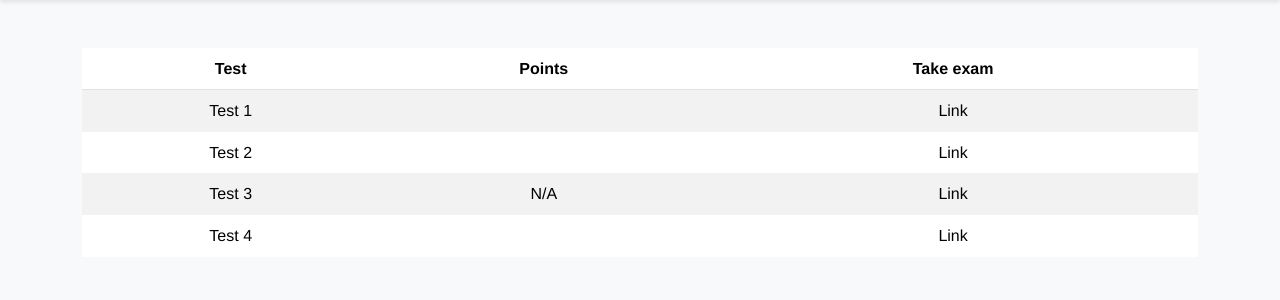
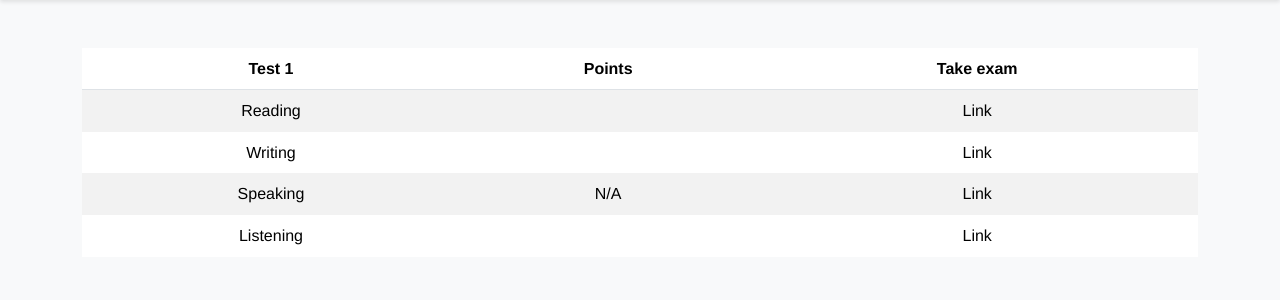
Before and after one commit to latorresarre24/TOEFL_AI, a Flask app: template templates/grades.html in a window 1280 px wide. Shown: the part 68-368 px from the top of the page. Run offline with Flask 3, Linux system fonts and the light colour scheme; the template is opened without the code that fills it, so the values that code supplies are empty; some libraries are stand-ins or nearby versions.

Commit message:
Grade Reading section and fix grades html to show results for exam 1

```diff
--- a/app.py
+++ b/app.py
@@ -148,10 +148,10 @@ def register():
 @login_required
 def grades():
     """Show index"""
-    points1 = db.execute("SELECT avg(points) as avg_points FROM grades where user_id = ? and exam_id = 1;", session["user_id"])[0]["avg_points"]
-    points2 = db.execute("SELECT avg(points) as avg_points FROM grades where user_id = ? and exam_id = 2;", session["user_id"])[0]["avg_points"]
-    points3 = db.execute("SELECT avg(points) as avg_points FROM grades where user_id = ? and exam_id = 3;", session["user_id"])[0]["avg_points"]
-    points4 = db.execute("SELECT avg(points) as avg_points FROM grades where user_id = ? and exam_id = 4;", session["user_id"])[0]["avg_points"]
+    points1 = db.execute("SELECT sum(points) as avg_points FROM grades where user_id = ? and exam_id = 1;", session["user_id"])[0]["avg_points"]
+    points2 = db.execute("SELECT sum(points) as avg_points FROM grades where user_id = ? and exam_id = 2;", session["user_id"])[0]["avg_points"]
+    points3 = db.execute("SELECT sum(points) as avg_points FROM grades where user_id = ? and exam_id = 3;", session["user_id"])[0]["avg_points"]
+    points4 = db.execute("SELECT sum(points) as avg_points FROM grades where user_id = ? and exam_id = 4;", session["user_id"])[0]["avg_points"]
     return render_template("grades.html", points1=points1, points2=points2, points3=points3, points4=points4)
 
 @app.route("/reading")
@@ -171,31 +171,22 @@ def reading_qs():
         # if not request.form.get("1") or not request.form.get("2") or not request.form.get("3") or not request.form.get("4") or not request.form.get("5") or not request.form.get("6") or not request.form.get("7") or not request.form.get("8") or not request.form.get("9") or not request.form.get("10"):
         #    return apology("Please answer all questions", 403)
 
-        # Calculate points
-        points = 0
         for i in range(1, 14):
-            # if request.form.get(str(i)) == db.execute("SELECT answer FROM reading_ans WHERE id = ?", i)[0]["answer"]:
-            #    points += 1
+            # ensure all questions have been answered
+            #if not request.form.get(str(i)):
+            #    return apology("Please answer all questions", 403)
+            # Check if the question has already been answered
+            q_a = db.execute("select points from grades where user_id = ? and exam_id = 1 and answer_id = ? and subject_id = 1;", session["user_id"], i)
+            # Get points for question i
+            q_points = db.execute("SELECT (points * (SELECT correct FROM reading_ans WHERE id = ?)) AS points FROM reading_qs WHERE reading_id=1 AND id = ?;", i, i)[0]["points"]
 
-            # initialize loop for answers and add 4 each time
-            start_index = (i - 1) * 4 + 1
-            answer_a = request.form.get("start_index")
-            answer_b = request.form.get("start_index +1")
-            answer_c = request.form.get("start_index +2")
-            answer_d = request.form.get("start_index +3")
+            # if the question has already been answered, update the answer
+            if q_a:
+                db.execute("update grades set points = ? where exam_id = 1 and subject_id =1 and user_id = ? and answer_id = ?;", q_points, session["user_id"], i)
 
-            # Get points for each question
-            points_a = db.execute("SELECT (points * (SELECT correct FROM reading_ans WHERE id = ?, i)) AS points FROM reading_qs WHERE id = ?;", start_index)[0]["points"]
-            points_b = db.execute("SELECT (points * (SELECT correct FROM reading_ans WHERE id = ?, i)) AS points FROM reading_qs WHERE id = ?;", start_index + 1)[0]["points"]
-            points_c = db.execute("SELECT (points * (SELECT correct FROM reading_ans WHERE id = ?, i)) AS points FROM reading_qs WHERE id = ?;", start_index + 2)[0]["points"]
-            db_a = db.execute("SELECT points as points FROM grades WHERE exam_id = 1 AND subject_id = 1 and user_id = ? and answer_id =?;", session["user_id"], start_index)[0]["points"]
-            if not db_a:
-                record_a = db.execute("INSERT INTO grades (exam_id, subject_id, user_id, points) VALUES (1, 1, ?, ?);", session["user_id"], start_index)
+            # if the question has not been answered, insert the answer
             else:
-                record_a = db.execute("UPDATE grades SET points = ? WHERE exam_id = 1 AND subject_id = 1 and user_id = ? and answer_id =?;", session["user_id"], start_index)
-
-        # Insert grade into database
-        db.execute("INSERT INTO grades (user_id, exam_id, points) VALUES (?, 1, ?);", session["user_id"], points)
+                db.execute("insert into grades (exam_id, subject_id, user_id, points, answer_id) values (1,1,?,?,?);", session["user_id"], q_points, i)
 
         return redirect("/grades")
 
@@ -210,3 +201,57 @@ def reading_qs():
     answers_dict = {answer["id"]: answer["answer"] for answer in answers}
 
     return render_template("reading-qs.html", questions=questions_dict, answers=answers_dict)
+
+
+# ---------------------------- OLD CODE --------------------------------
+
+# @app.route("/reading-qs", methods=["GET", "POST"])
+# @login_required
+# def reading_qs():
+#    """Show reading questions"""
+#    if request.method == "POST":
+#        # Ensure all questions have been answered
+#        # if not request.form.get("1") or not request.form.get("2") or not request.form.get("3") or not request.form.get("4") or not request.form.get("5") or not request.form.get("6") or not request.form.get("7") or not request.form.get("8") or not request.form.get("9") or not request.form.get("10"):
+#        #    return apology("Please answer all questions", 403)
+#
+        # Calculate points
+#        points = 0
+#        for i in range(1, 14):
+            # if request.form.get(str(i)) == db.execute("SELECT answer FROM reading_ans WHERE id = ?", i)[0]["answer"]:
+            #    points += 1
+
+            # initialize loop for answers and add 4 each time
+#            start_index = (i - 1) * 4 + 1
+#            answer_a = request.form.get("start_index")
+#            answer_b = request.form.get("start_index +1")
+#           answer_c = request.form.get("start_index +2")
+#            answer_d = request.form.get("start_index +3")
+
+            # Get points for each question
+#            points_a = db.execute("SELECT (points * (SELECT correct FROM reading_ans WHERE id = ?, i)) AS points FROM reading_qs WHERE id = ?;", start_index)[0]["points"]
+#            points_b = db.execute("SELECT (points * (SELECT correct FROM reading_ans WHERE id = ?, i)) AS points FROM reading_qs WHERE id = ?;", start_index + 1)[0]["points"]
+#            points_c = db.execute("SELECT (points * (SELECT correct FROM reading_ans WHERE id = ?, i)) AS points FROM reading_qs WHERE id = ?;", start_index + 2)[0]["points"]
+#            db_a = db.execute("SELECT points as points FROM grades WHERE exam_id = 1 AND subject_id = 1 and user_id = ? and answer_id =?;", session["user_id"], start_index)[0]["points"]
+#            if not db_a:
+#                record_a = db.execute("INSERT INTO grades (exam_id, subject_id, user_id, points) VALUES (1, 1, ?, ?);", session["user_id"], start_index)
+#            else:
+#                record_a = db.execute("UPDATE grades SET points = ? WHERE exam_id = 1 AND subject_id = 1 and user_id = ? and answer_id =?;", session["user_id"], start_index)
+
+        # Insert grade into database
+#        db.execute("INSERT INTO grades (user_id, exam_id, points) VALUES (?, 1, ?);", session["user_id"], points)
+
+#        return redirect("/grades")
+
+    # Fetch all questions in a single query
+#    questions = db.execute("SELECT id, question FROM reading_qs;")
+    # Store answers in a dictionary
+#    questions_dict = {question["id"]: question["question"] for question in questions}
+
+    # Fetch all answers in a single query
+#    answers = db.execute("SELECT id, answer FROM reading_ans;")
+    # Store answers in a dictionary
+#    answers_dict = {answer["id"]: answer["answer"] for answer in answers}
+
+#    return render_template("reading-qs.html", questions=questions_dict, answers=answers_dict)
+
+# ---------------------------- OLD CODE --------------------------------
--- a/templates/grades.html
+++ b/templates/grades.html
@@ -11,29 +11,29 @@
 <table class="table table-striped" method="get">
   <thead>
     <tr>
-        <th class="text-center">Test</th>
+        <th class="text-center">Test 1</th>
         <th class="text-center">Points</th>
         <th class="text-center">Take exam</th>
     </tr>
   </thead>
   <tbody class="text-center">
     <tr>
-      <td class="border-0" name="test1">Test 1</td>
+      <td class="border-0" name="test1">Reading</td>
       <td class="border-0" name="points">{{ points1 }}</td>
       <td class="border-0" name="price" href="/tests">Link</td>
     </tr>
     <tr>
-      <td class="border-0"name="test2">Test 2</td>
+      <td class="border-0"name="test2">Writing</td>
       <td class="border-0" name="points">{{ points2 }}</td>
       <td class="border-0" name="price" href="/grades">Link</td>
     </tr>
     <tr>
-      <td class="border-0" name="test3">Test 3</td>
+      <td class="border-0" name="test3">Speaking</td>
       <td class="border-0" name="points">{{ points3 | default('N/A') }}</td>
       <td class="border-0" name="price" href="/grades">Link</td>
     </tr>
     <tr>
-      <td class="border-0" name="test4">Test 4</td>
+      <td class="border-0" name="test4">Listening</td>
       <td class="border-0" name="points">{{ points4 }}</td>
       <td class="border-0" name="price">Link</td>
   </tbody>
--- a/templates/reading-qs.html
+++ b/templates/reading-qs.html
@@ -6,7 +6,7 @@
     Please answer the questions
 </h1>
 
-<section class="pt-24 pb-12 sm:pt-32 sm:pb-16 px-4 bg-blue-50" method="post">
+<form action="/reading-qs" class="pt-24 pb-12 sm:pt-32 sm:pb-16 px-4 bg-blue-50" method="post">
     <button onclick="location.href='/reading'" class="inline-block px-6 py-3 text-black bg-blue-500 hover:bg-blue-600 rounded-md shadow-lg transition duration-300 ease-in-out transform hover:-translate-y-1 hover:scale-105">
         Back to reading
     </button>
@@ -72,5 +72,5 @@
     -->
   </div>
   </div>
-</section>
+</form>
 {% endblock %}
```
Also changed, not shown: toeflai.db, 2 other files.
